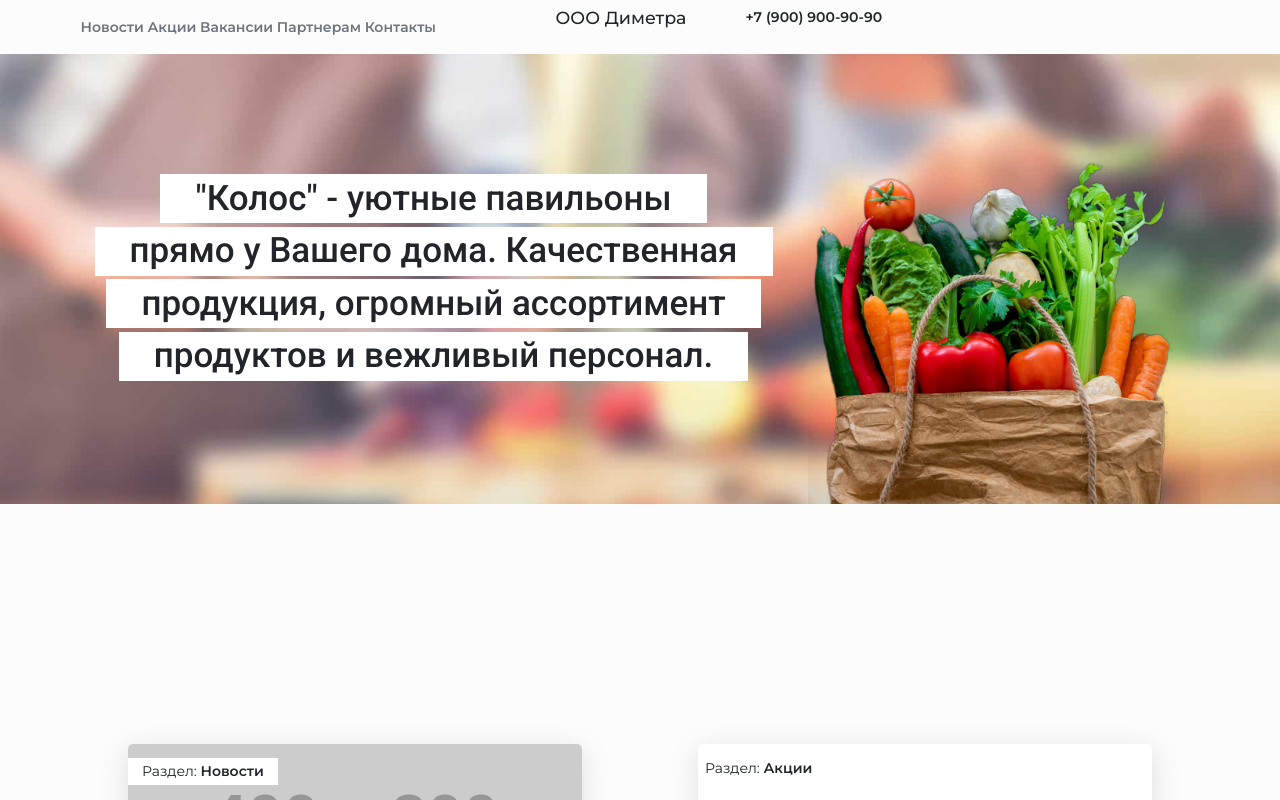
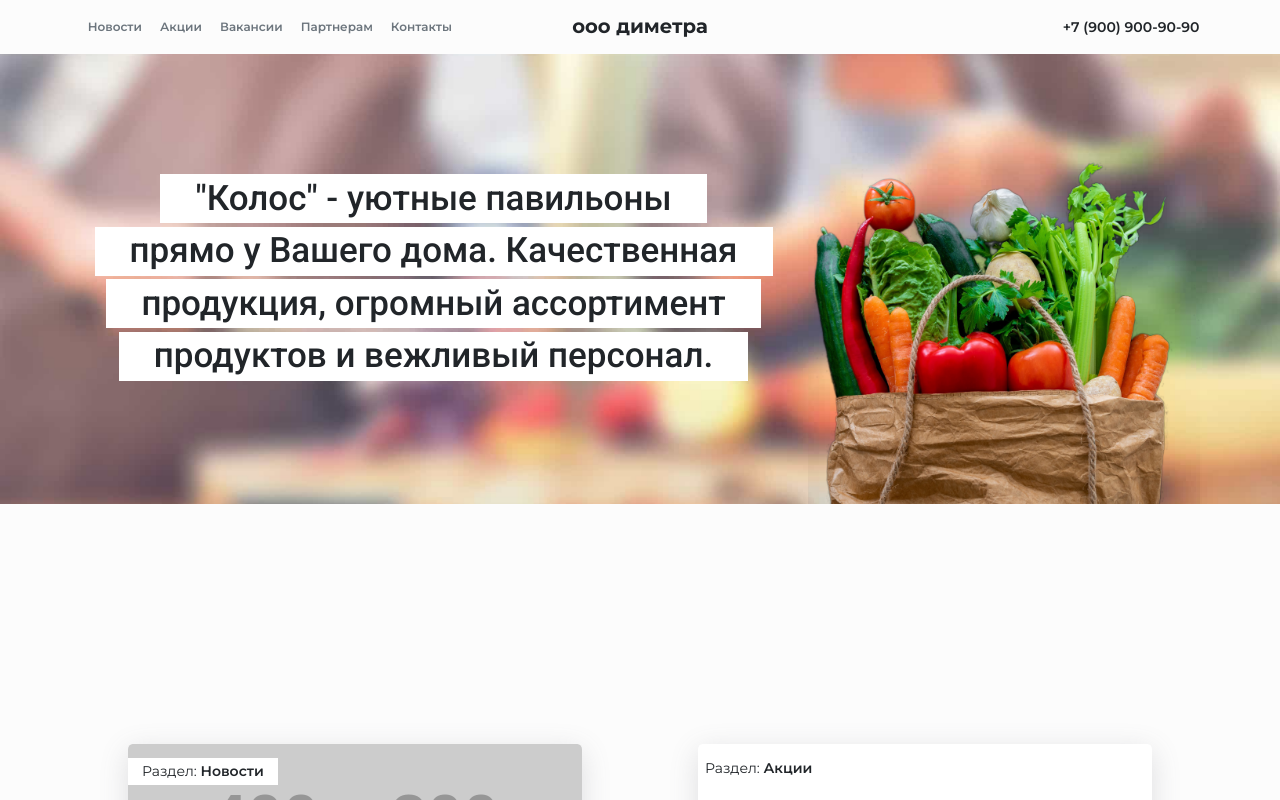
Before and after one commit to Qsppl/shop-spike, a plain HTML site: page pages/main/index.html in a window 1280 px wide. Drawn offline with nearby package versions, Linux system fonts and the light colour scheme; placeholder pictures from the web are drawn by us.

Commit message:
update: header design

```diff
--- a/pages/layout/header.css
+++ b/pages/layout/header.css
@@ -5,4 +5,29 @@ header .item {
 header a.item {
     display: inline-flex;
     align-items: center;
+
+    font-size: 12px;
+    padding: 0 0.6em;
 }
+
+header h5 {
+    margin: unset;
+
+    font-weight: 700;
+    font-family: 'Montserrat';
+    text-transform: lowercase;
+    font-size: 1.4em;
+}
+
+header .header-element {
+    display: flex;
+    align-items: center;
+}
+
+header .logo {
+    justify-content: center;
+}
+
+header .contacts {
+    justify-content: flex-end;
+}
```
